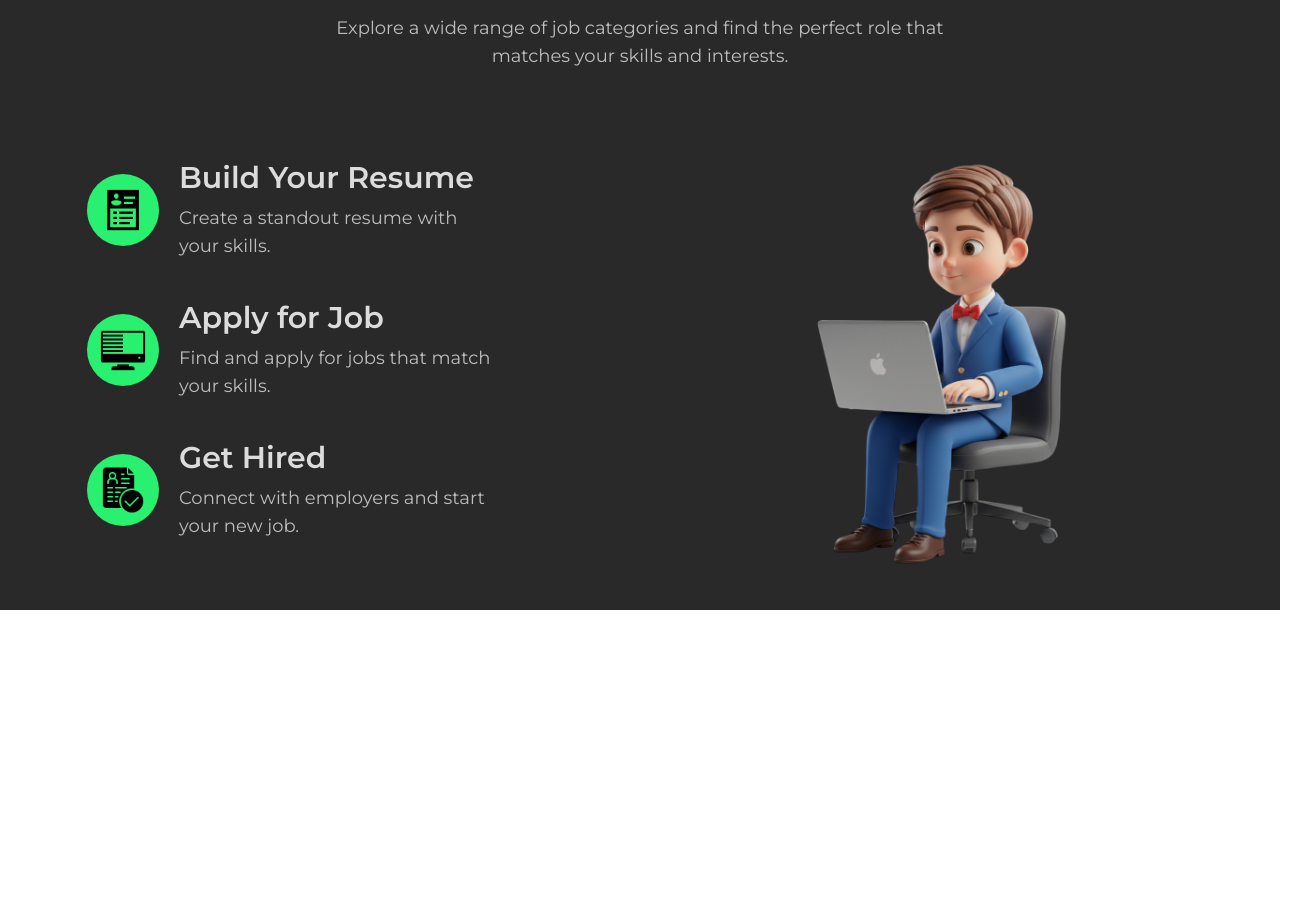
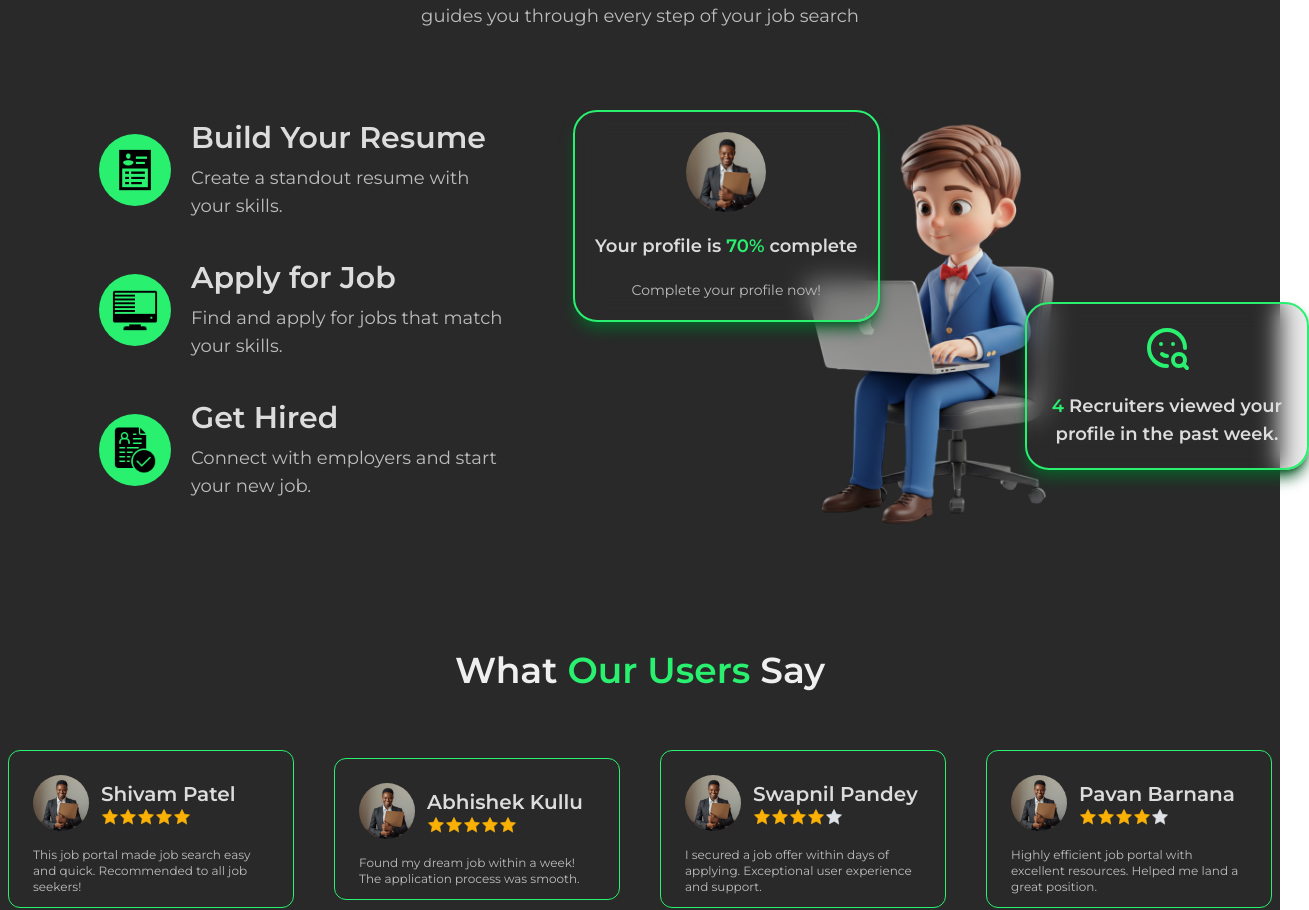
Before and after one commit to AryamannSingh7/Growvera, a React (Create React App) app: page / in a window 1280 px wide. Shown: the part 1816-2726 px from the top of the page, 1309 px wide, since content can reach past the window. Before the commit the page ends 2426 px from the top, so only its background shows below. Built offline with nearby package versions, Linux system fonts and the light colour scheme.

Commit message:
Testimonials and Subscribe done

```diff
--- a/src/Header/Header.tsx
+++ b/src/Header/Header.tsx
@@ -1,22 +1,46 @@
+import { useState } from "react";
 import { Avatar, Indicator } from "@mantine/core";
 import {
   IconAffiliateFilled,
   IconBellRinging2,
   IconSettings,
+  IconMenu2,
+  IconUser,
 } from "@tabler/icons-react";
 import NavLinks from "./NavLinks";
 
 const Header = () => {
+  const [navOpen, setNavOpen] = useState(false);
+  const [profileOpen, setProfileOpen] = useState(false);
+
   return (
-    <div className="w-full h-20 bg-dark-950 text-white-100 flex items-center justify-between px-6 font-semibold ">
+    <div className="w-full h-20 bg-dark-950 text-white-100 flex items-center justify-between px-2 sm:px-6 font-semibold flex-wrap relative">
       <div className="flex items-center gap-1 text-2xl">
         <IconAffiliateFilled className="h-10 w-10 text-primary-300 hover:cursor-pointer" />
         <div className="font-bold text-primary-400 hover:cursor-pointer">
           Growvera
         </div>
       </div>
-      {NavLinks()}
-      <div className="flex items-center gap-2 text-lg">
+      {/* Desktop Nav Links */}
+      <div className="hidden sm:flex">{NavLinks()}</div>
+      {/* Mobile Hamburger */}
+      <div className="sm:hidden flex items-center">
+        <button
+          className="p-2"
+          onClick={() => setNavOpen((o) => !o)}
+          aria-label="Open navigation"
+        >
+          <IconMenu2 className="h-7 w-7 text-primary-400" />
+        </button>
+        {/* Nav Dropdown */}
+        {navOpen && (
+          <div className="absolute top-20 left-0 w-full bg-dark-950 z-50 shadow-lg rounded-b-lg">
+            {NavLinks()}
+          </div>
+        )}
+      </div>
+      {/* Desktop Profile Section */}
+      <div className="hidden sm:flex items-center gap-2 text-lg">
         <div className="flex items-center gap-2">
           <div>Aryamann</div>
           <Avatar
@@ -42,6 +66,46 @@ const Header = () => {
           </Indicator>
         </div>
       </div>
+      {/* Mobile Profile Dropdown */}
+      <div className="sm:hidden flex items-center relative">
+        <button
+          className="p-2"
+          onClick={() => setProfileOpen((o) => !o)}
+          aria-label="Open profile"
+        >
+          <IconUser className="h-7 w-7 text-primary-400" />
+        </button>
+        {profileOpen && (
+          <div className="absolute top-20 right-2 w-48 bg-dark-950 z-50 shadow-lg rounded-b-lg flex flex-col gap-2 p-4">
+            <div className="flex items-center gap-2">
+              <Avatar
+                src="img1.jpg"
+                alt="it's me"
+                key={"Aryamann Singh"}
+                name="Aryamann Singh"
+                color="light-100"
+              />
+              <span>Aryamann</span>
+            </div>
+            <button className="flex items-center gap-2 text-white-400 hover:text-primary-400">
+              <IconSettings stroke={1.5} />
+              Settings
+            </button>
+            <button className="flex items-center gap-2 text-white-400 hover:text-primary-400">
+              <Indicator
+                color="primary.5"
+                size={7}
+                offset={4}
+                position="middle-end"
+                processing
+              >
+                <IconBellRinging2 stroke={1.5} />
+              </Indicator>
+              Notifications
+            </button>
+          </div>
+        )}
+      </div>
     </div>
   );
 };
--- a/src/Landing/DreamJob.tsx
+++ b/src/Landing/DreamJob.tsx
@@ -11,7 +11,7 @@ const DreamJob = () => {
             alt="Dream Job Illustration"
             className="w-full max-w-[28rem] lg:max-w-[72rem] h-auto"
           />
-          <div className="hidden lg:flex w-fit p-3 rounded-3xl flex-col gap-4 border-2 border-primary-400 shadow-lg shadow-primary-900 -mt-16 ml-16 backdrop-blur-sm absolute top-[30%] left-[47%]">
+          <div className="hidden items-center lg:flex w-fit p-3 rounded-3xl flex-col gap-4 border-2 border-primary-400 shadow-lg shadow-primary-900 -mt-16 ml-16 backdrop-blur-sm absolute top-[30%] left-[47%]">
             <div className="text-white-200">40k+ success stories.</div>
             <Avatar.Group>
               <Avatar src="img1.jpg" />
@@ -42,10 +42,10 @@ const DreamJob = () => {
         </div>
       </div>
       <div className="flex flex-col w-full lg:w-1/2 leading-tight">
-        <div className="text-3xl sm:text-5xl lg:text-7xl text-white-200 font-bold mb-6 [&>span]:text-primary-400">
+        <div className="text-3xl sm:text-5xl lg:text-7xl text-white-200 font-bold mb-6 [&>span]:text-primary-400 text-center">
           Find Your <span>Dream Job</span> Today.
         </div>
-        <div className="text-base sm:text-lg lg:text-xl text-white-300 mb-6 [&>span]:text-secondary-400">
+        <div className="text-base sm:text-lg lg:text-xl text-white-300 mb-6 [&>span]:text-secondary-400 text-center">
           Discover <span>top opportunities</span>, connect with{" "}
           <span>leading employers</span>, and take the next step in your career
           journey.
--- /dev/null
+++ b/src/Landing/Subscribe.tsx
@@ -0,0 +1,25 @@
+import { Button, TextInput } from "@mantine/core";
+
+const Subscribe = () => {
+  return (
+    <div>
+      <div className="mt-20 flex flex-col md:flex-row items-center bg-white-800 w-[80%] gap-5 mx-auto p-10 rounded-3xl justify-evenly">
+        <div className="text-4xl text-white-100 [&_span]:text-primary-400 font-semibold text-center pb-5 md:w-[30%]">
+          Never Miss Any <span>Opportunity</span>
+        </div>
+        <div className="flex gap-5 bg-white-900 p-2 rounded-lg items-center w-full md:w-[50%]">
+          <TextInput
+            variant="unstyled"
+            label="Enter your email"
+            placeholder="YourEmail@xyz.com"
+            className="flex-grow px-3 py-2 bg-white-950 rounded-lg text-white-100 [&_input]:text-white-100"
+          />
+          <Button variant="filled" color="primary.4">
+            Subscribe
+          </Button>
+        </div>
+      </div>
+    </div>
+  );
+};
+export default Subscribe;
--- /dev/null
+++ b/src/Landing/Testimonials.tsx
@@ -0,0 +1,36 @@
+import { Avatar, Rating } from "@mantine/core";
+import { testimonials } from "../Data/Data";
+
+const Testimonials = () => {
+  return (
+    <div>
+      <div className="mt-20 pb-10">
+        <div className="text-4xl text-white-100 [&_span]:text-primary-400 font-semibold text-center pb-5">
+          What <span>Our Users</span> Say
+        </div>
+        <div className="flex flex-col md:flex-row justify-evenly items-center flex-wrap lg:flex-nowrap gap-5 lg:gap-0 lg:gap-x-10 px-2 overflow-x-hidden">
+          {testimonials.map((item, index) => (
+            <div className="flex flex-col gap-1 w-[75%] border border-primary-400 rounded-xl mt-10 p-3">
+              <div className="flex flex-col md:flex-row gap-3 p-3 items-center">
+                <Avatar src="img1.jpg" alt="User 1" className="!h-14 !w-14" />
+                <div>
+                  <div className="text-xl text-white-200 font-semibold">
+                    {item.name}
+                  </div>
+                  <div>
+                    <Rating value={item.rating} fractions={2} readOnly />
+                  </div>
+                </div>
+              </div>
+              <div className="text-white-300 px-3 text-xs">
+                {item.testimonial}
+              </div>
+            </div>
+          ))}
+        </div>
+      </div>
+    </div>
+  );
+};
+
+export default Testimonials;
--- a/src/Landing/Working.tsx
+++ b/src/Landing/Working.tsx
@@ -1,37 +1,69 @@
+import { IconMoodSearch } from "@tabler/icons-react";
 import { work } from "../Data/Data";
 
 const Working = () => {
   return (
-    <div className="mt-20 pb-5">
-      <div className="text-4xl text-white-100 [&_span]:text-primary-400 font-semibold text-center pb-5">
+    <div className="mt-10 pb-5 px-2 sm:px-6">
+      <div className="text-3xl sm:text-4xl text-white-100 [&_span]:text-primary-400 font-semibold text-center pb-5">
         How it <span>Works</span>
       </div>
-      <div className="text-lg text-white-300 mb-10 text-center w-1/2 mx-auto">
-        Explore a wide range of job categories and find the perfect role that
-        matches your skills and interests.
+      <div className="text-base sm:text-lg text-white-300 mb-8 sm:mb-10 text-center w-full sm:w-1/2 mx-auto">
+        Learn how our platform connects you with top employers and guides you
+        through every step of your job search
       </div>
-      <div className="flex justify-around items-center gap-10 flex-wrap">
-        <div className="flex flex-col gap-10">
+      <div className="flex flex-col lg:flex-row justify-around items-center gap-8 sm:gap-10 flex-wrap">
+        <div className="flex flex-col gap-8 sm:gap-10 w-full lg:w-auto items-center">
           {work.map((item, index) => (
-            <div key={index} className="flex items-center gap-5">
-              <div className="p-3 bg-primary-400 rounded-full">
+            <div key={index} className="flex items-center gap-4 sm:gap-5">
+              <div className="p-2 sm:p-3 bg-primary-400 rounded-full">
                 <img
                   src={`/Working/${item.name}.png`}
                   alt={item.name}
-                  className="h-12 w-12"
+                  className="h-10 w-10 sm:h-12 sm:w-12"
                 />
               </div>
               <div>
-                <div className="text-white-200 text-3xl font-semibold mb-2">
+                <div className="text-white-200 text-xl sm:text-3xl font-semibold mb-1 sm:mb-2">
                   {item.name}
                 </div>
-                <div className="text-white-300 text-lg w-80">{item.desc}</div>
+                <div className="text-white-300 text-sm sm:text-lg w-52 sm:w-80">
+                  {item.desc}
+                </div>
               </div>
             </div>
           ))}
         </div>
-        <div>
-          <img src="boy.png" alt="working" className="w-[30rem] mx-auto" />
+        <div className="static lg:relative flex flex-col items-center lg:w-auto mt-8 lg:mt-0">
+          {/* Card 1 */}
+          <div className="flex flex-col items-center gap-4 sm:gap-5 mb-6 sm:mb-10 p-3 sm:p-5 bg-white-900/10 backdrop-blur-md rounded-3xl border-2 border-primary-400 shadow-lg shadow-primary-900 max-w-xs sm:max-w-sm static lg:absolute lg:top-10 lg:-left-32">
+            <div>
+              <img
+                src="img1.jpg"
+                alt="working"
+                className="w-16 sm:w-20 rounded-full"
+              />
+            </div>
+            <div className="text-base sm:text-lg text-white-200 font-semibold [&_span]:text-primary-400 text-center">
+              Your profile is <span>70%</span> complete
+            </div>
+            <div className="text-sm sm:text-md text-white-300 text-center">
+              Complete your profile now!
+            </div>
+          </div>
+          <img
+            src="boy.png"
+            alt="working"
+            className="w-48 sm:w-80 lg:w-[30rem] mx-auto"
+          />
+          {/* Card 2 */}
+          <div className="flex flex-col items-center gap-4 sm:gap-5 mb-6 sm:mb-10 p-3 sm:p-5 bg-white-900/10 backdrop-blur-md rounded-3xl border-2 border-primary-400 shadow-lg shadow-primary-900 max-w-xs sm:max-w-sm static lg:absolute lg:bottom-10 lg:-right-32">
+            <div>
+              <IconMoodSearch className="h-10 w-10 sm:h-12 sm:w-12 text-primary-400" />
+            </div>
+            <div className="text-base sm:text-lg text-white-200 font-semibold [&_span]:text-primary-400 w-60 text-center">
+              <span>4</span> Recruiters viewed your profile in the past week.
+            </div>
+          </div>
         </div>
       </div>
     </div>
--- a/src/Pages/Homepage.tsx
+++ b/src/Pages/Homepage.tsx
@@ -2,6 +2,8 @@ import Header from "../Header/Header";
 import Companies from "../Landing/Companies";
 import DreamJob from "../Landing/DreamJob";
 import JobCategory from "../Landing/JobCategory";
+import Subscribe from "../Landing/Subscribe";
+import Testimonials from "../Landing/Testimonials";
 import Working from "../Landing/Working";
 
 const Homepage = () => {
@@ -12,6 +14,8 @@ const Homepage = () => {
       <Companies />
       <JobCategory />
       <Working />
+      <Testimonials />
+      <Subscribe />
     </div>
   );
 };
```
